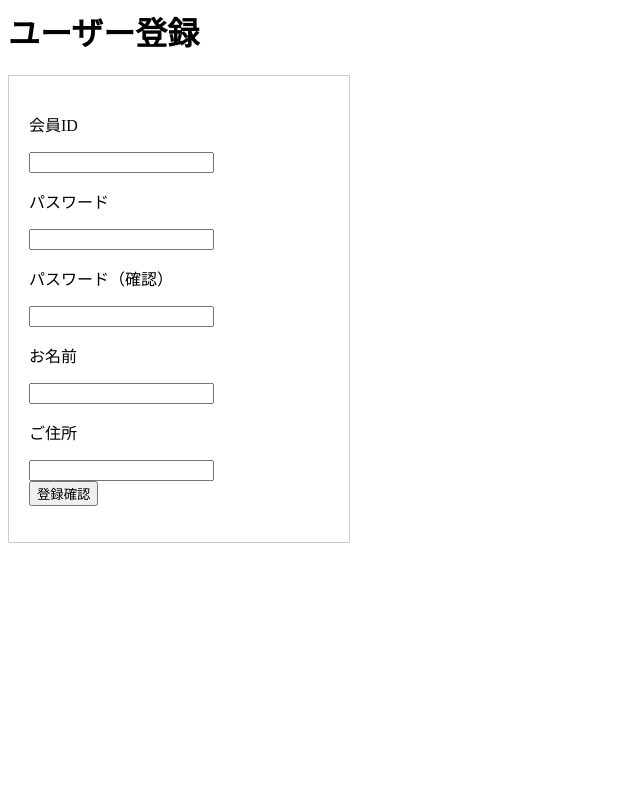
After one commit to kondo0313/ecommerce_web_app, a Django app: page /accounts/UserRegister/ in a window 1280 px wide. The commit adds this page. Shown: the whole page, without its empty margins (0-640 px from the left). Run offline with Django 5.2, Linux system fonts and the light colour scheme.

Commit message:
feat: add user_register and rename admin_signup to admin_register

```diff
--- a/app/forms.py
+++ b/app/forms.py
@@ -1 +1,10 @@
 from django import forms
+from .models import AccountUser
+
+class UserSignupForm(forms.ModelForm):
+    password = forms.CharField(widget=forms.PasswordInput)
+    password_confirm = forms.CharField(widget=forms.PasswordInput)
+
+    class Meta:
+        model = AccountUser
+        fields = ["user_id", "password", "name", "address"]
--- a/app/templates/app/admin_signup.html
+++ b/app/templates/app/accounts/admin_register.html
@@ -1,10 +1,10 @@
 <html>
 <body>
-    <h1>ユーザー登録</h1>
+    <h1>会員情報を入力してください。</h1>
     <form method="post">
         {% csrf_token %}
         {{ form.as_p }}
-        <button type="submit">登録</button>
+        <button type="submit">登録確認</button>
     </form>
 </body>
 </html>
--- /dev/null
+++ b/app/templates/app/accounts/user_register.html
@@ -0,0 +1,30 @@
+<html>
+<body>
+    <h1>ユーザー登録</h1>
+
+    <div style="width:300px; border:1px solid #ccc; padding:20px;">
+        <form method="post">
+            {% csrf_token %}
+
+            <p>会員ID</p>
+            {{ form.user_id }}
+
+            <p>パスワード</p>
+            {{ form.password }}
+
+            <p>パスワード（確認）</p>
+            {{ form.password_confirm }}
+
+            <p>お名前</p>
+            {{ form.name }}
+
+            <p>ご住所</p>
+            {{ form.address }}
+
+            <br>
+            <button type="submit">登録確認</button>
+        </form>
+    </div>
+
+</body>
+</html>
--- a/app/views.py
+++ b/app/views.py
@@ -1,11 +1,12 @@
 from django.shortcuts import render
 from django.contrib.auth.forms import UserCreationForm
+from .forms import UserSignupForm
 from django.shortcuts import render, redirect
 
 def index(request):
     return render(request, "app/test.html")
 
-def admin_signup(request):
+def admin_register(request):
     if request.method == "POST":
         form = UserCreationForm(request.POST)
         if form.is_valid():
@@ -13,4 +14,14 @@ def admin_signup(request):
             return redirect("index")
     else:
         form = UserCreationForm()
-    return render(request, "app/admin_signup.html", {"form": form})
+    return render(request, "app/accounts/admin_register.html", {"form": form})
+
+def user_register(request):
+    if request.method == "POST":
+        form = UserSignupForm(request.POST)
+        if form.is_valid():
+            form.save()
+            return redirect("index")
+    else:
+        form = UserSignupForm()
+    return render(request, "app/accounts/user_register.html", {"form": form})
--- a/config/urls.py
+++ b/config/urls.py
@@ -16,10 +16,11 @@ Including another URLconf
 """
 from django.contrib import admin
 from django.urls import path, include
-from app.views import index, admin_signup
+from app.views import index, admin_register, user_register
 
 urlpatterns = [
     path('admin/', admin.site.urls),
     path('', index, name='index'),
-    path('admin_signup/', admin_signup, name='admin_signup'),
+    path('accounts/AdminRegister/', admin_register, name='admin_register'),
+    path('accounts/UserRegister/', user_register, name='user_register'),
 ]
```
